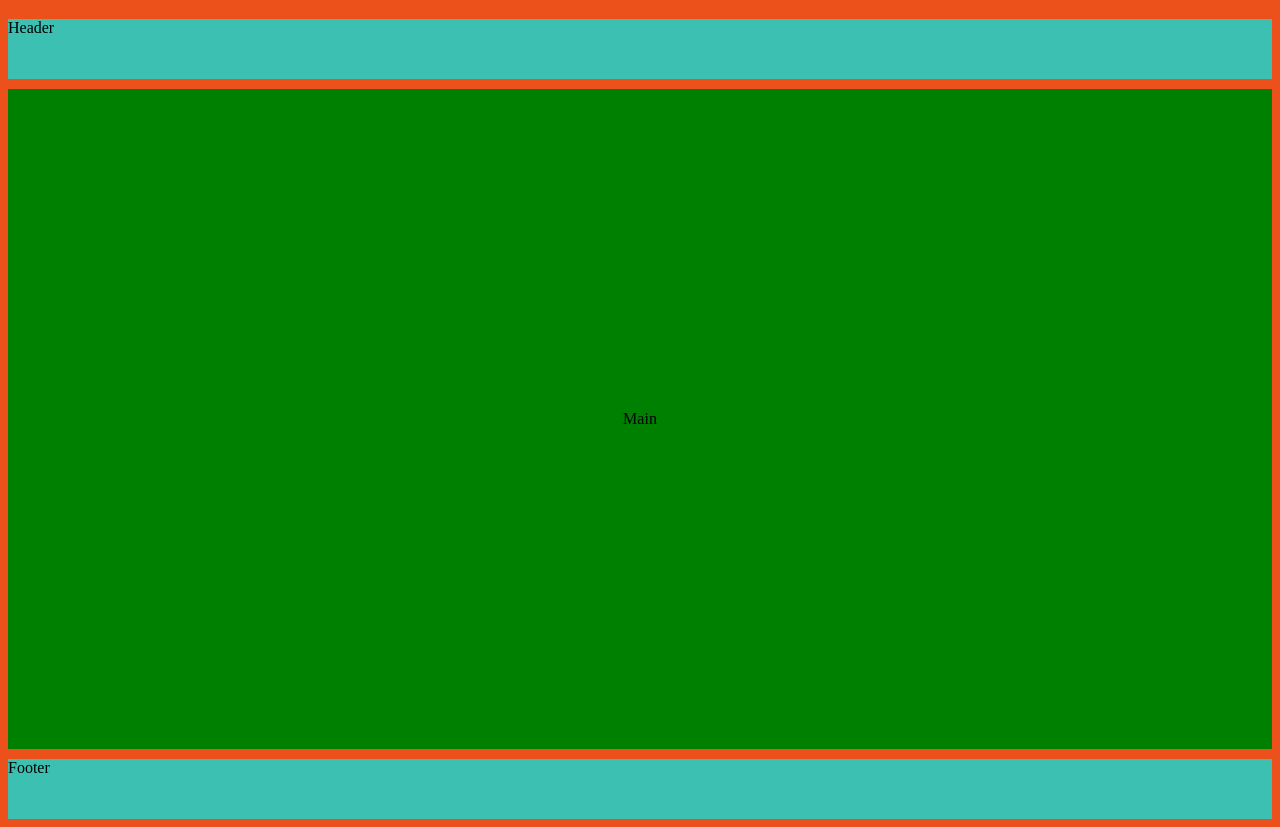
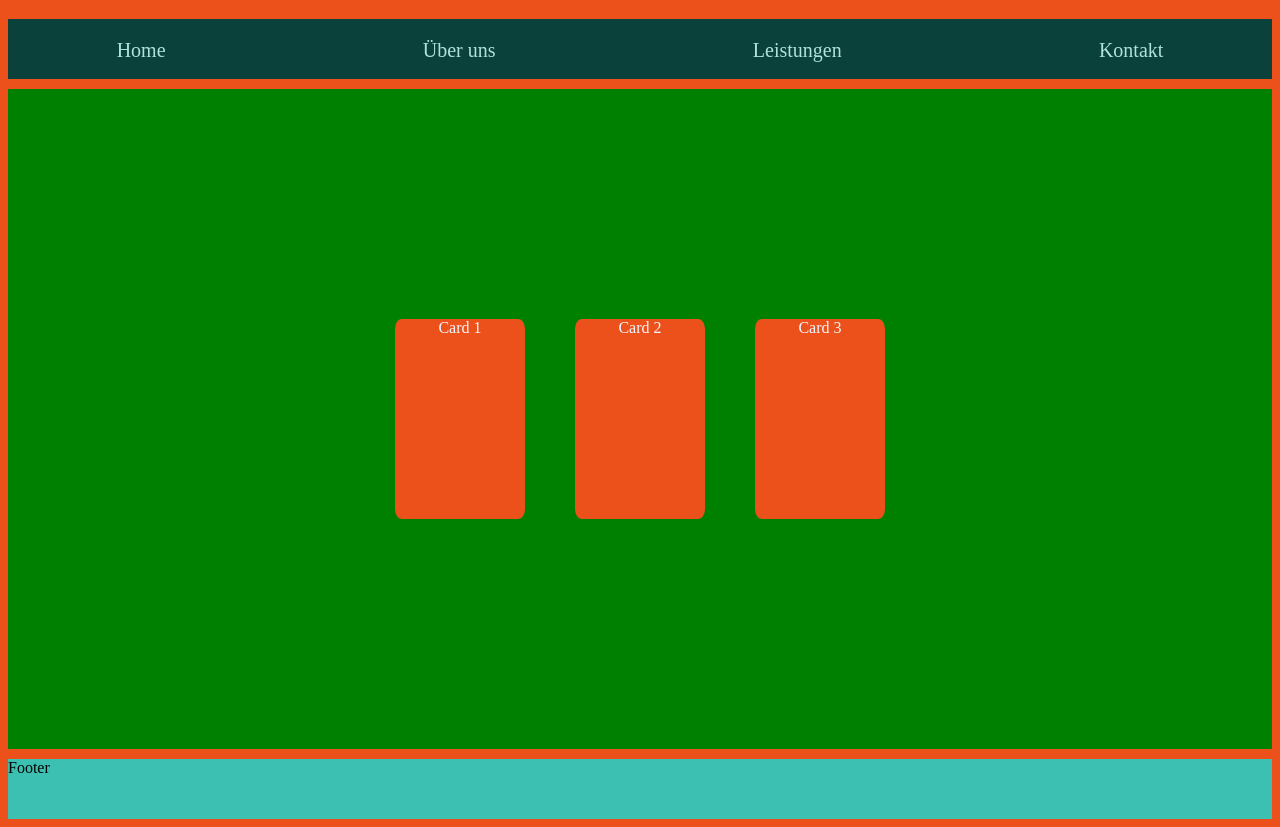
Before and after one commit to AnniMoon/Responsive-Kachelgalerie, a plain HTML site: page index.html in a window 1280 px wide. Shown: the part 61-888 px from the top of the page. Drawn offline with Linux system fonts and the light colour scheme.

Commit message:
Header and main flex and hover effect added

```diff
--- a/index.html
+++ b/index.html
@@ -8,8 +8,17 @@
 <body>
 <h1>Kachelgalerie</h1>
 <div class="container">
-    <div class="header">Header</div>
-    <div class="main">Main</div>
+    <div class="navbar-Container">
+         <a href="#" class="nav">Home</a>
+         <a href="#" class="nav">Über uns</a>
+         <a href="#" class="nav">Leistungen</a>
+         <a href="#" class="nav">Kontakt</a>
+    </div>
+    <div class="main-container">
+        <div class="main">Card 1</div>
+        <div class="main">Card 2</div>
+        <div class="main">Card 3</div>
+    </div>
     <div class="footer">Footer</div>
 </div>
 </body>
--- a/styles.css
+++ b/styles.css
@@ -12,16 +12,45 @@ h1{
     gap: 10px;
     min-height: 100vh;
 }
-.header{
-    background-color: #3bc0b1;
+.navbar-Container{
+    display: flex;
+    gap: 40px;
+    font-size: 20px;
+    justify-content: space-around;
+    align-items: center;
+    background-color: #0b413b;
     height: 60px;
 }
-.main{
+.nav{
+    height: 20px;
+    text-decoration: none;
+    padding: 20px;
+    color: #b0e1dc;
+    transition: transform 0.5s ease, color 0.3s ease;
+}
+.nav:hover{
+    color: aliceblue;
+    transform: scale(1.2);
+}
+.main-container{
     display: flex;
     justify-content: center;
     align-items: center;
+    background-color: green;
     flex-grow: 1;
-    background-color: green;
+    gap: 50px;
+}
+.main{
+    background-color: #ec511c;
+    height: 200px;
+    width: 130px;
+    border-radius: 5%;
+    text-align: center;
+    color: aliceblue;
+    transition: transform 0.5s ease;
+}
+.main:hover{
+    transform: scale(1.2);
 }
 .footer{
     background-color: #3bc0b1;
```
